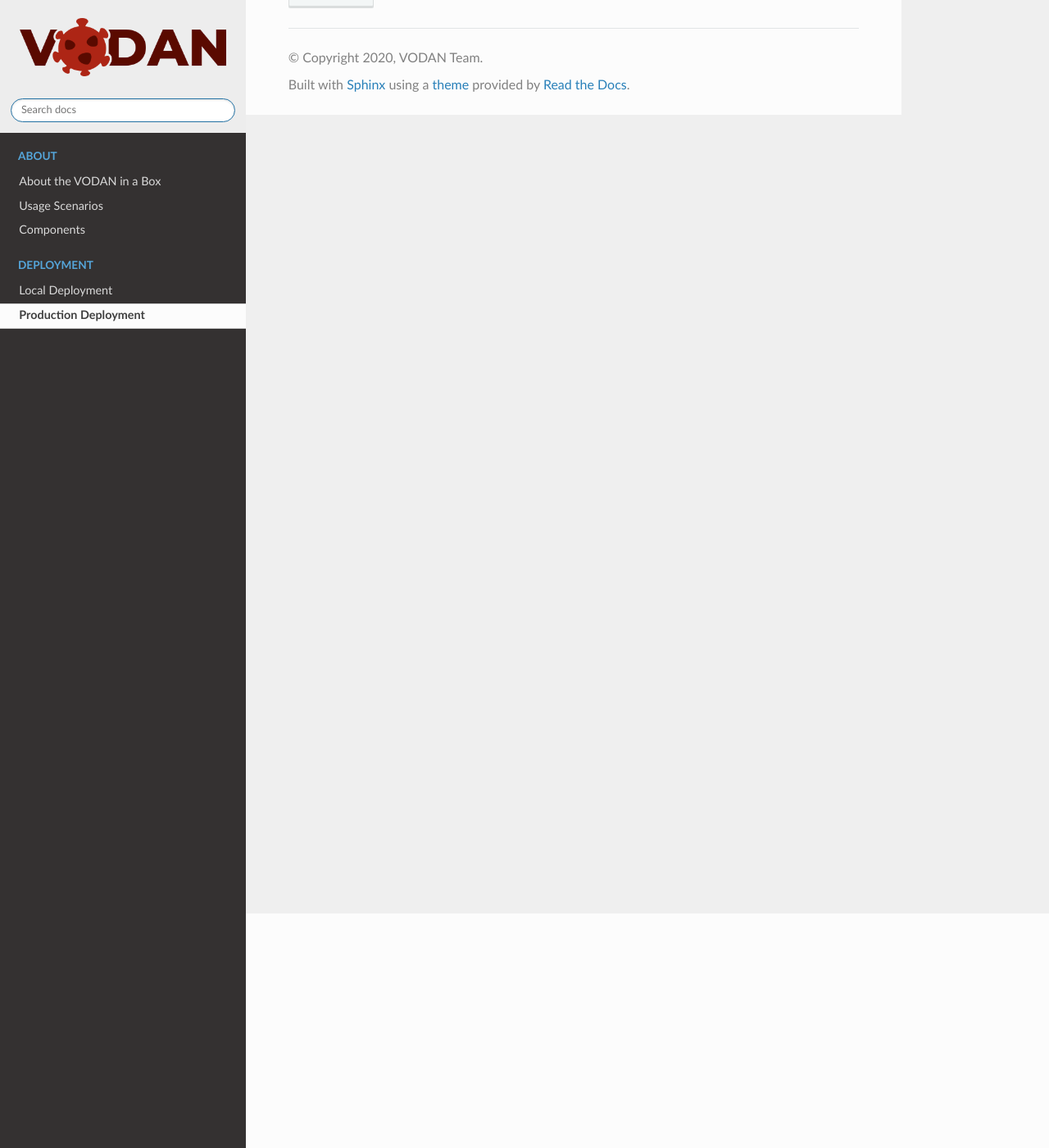
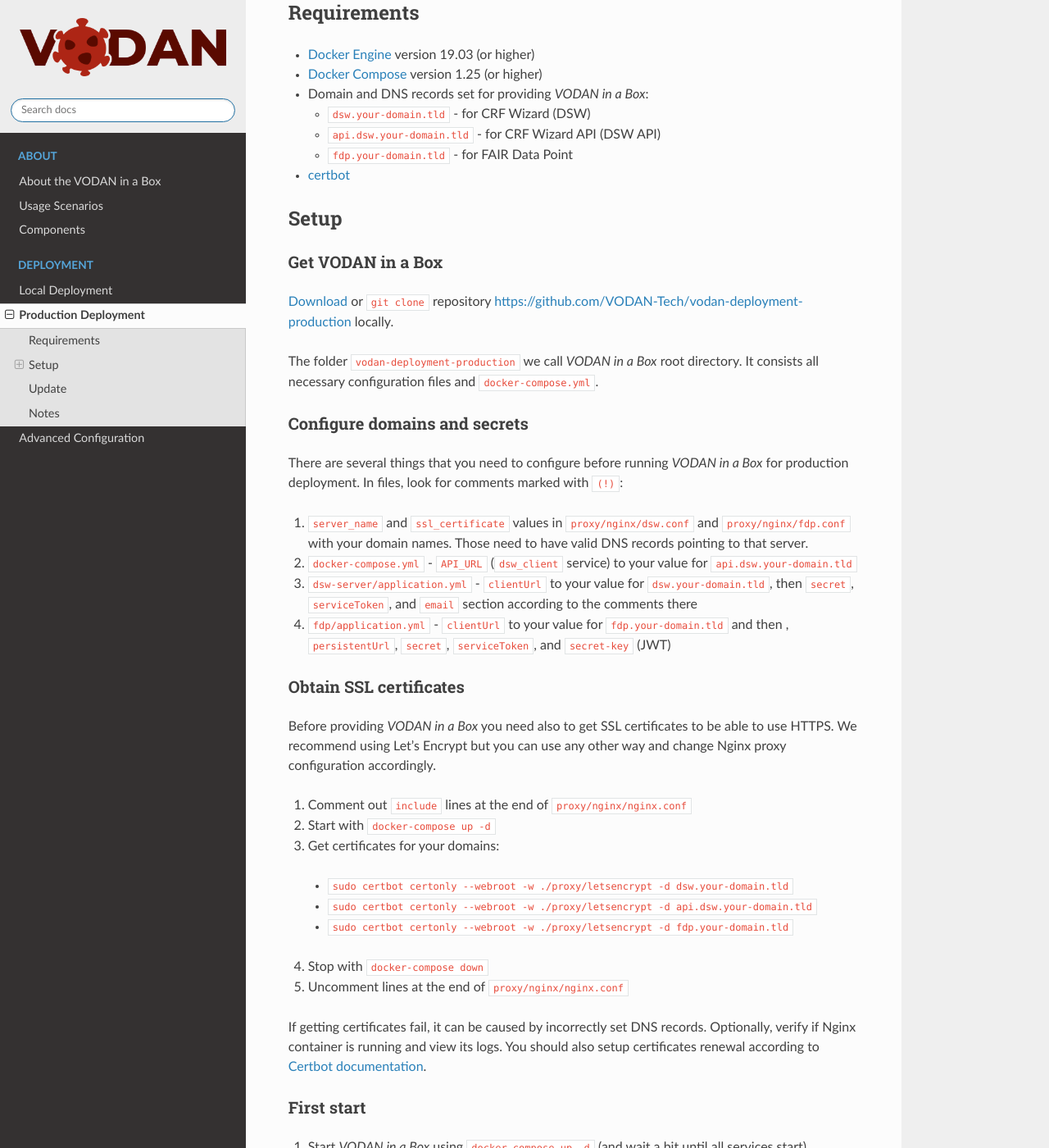
Before and after one commit to VODAN-Tech/docs, a Sphinx documentation site: the page built from docs/deployment/production-deployment.rst, in a window 1280 px wide and 1400 px high, scrolled down 286 px. Shown: the whole window at 82% size. Built offline with Sphinx 7.4.7 and the Read the Docs theme 2.0.0, drawn with Linux system fonts in a browser that asks for light colours; some of the changed text lies outside the part shown.

Commit message:
Initial deployment docs

```diff
--- a/docs/deployment/production-deployment.rst
+++ b/docs/deployment/production-deployment.rst
@@ -4,6 +4,99 @@
 Production Deployment
 *********************
 
-.. NOTE::
+.. IMPORTANT::
 
-   This part of documentation is currently **under development**.
+   This deployment is intended for production use. If you want to just test *VODAN in a Box* locally, visit :ref:`local-deployment`.
+
+Requirements
+============
+
+- `Docker Engine <https://docs.docker.com/get-docker/>`_ version 19.03 (or higher)
+- `Docker Compose <https://docs.docker.com/compose/install/>`_ version 1.25 (or higher)
+- Domain and DNS records set for providing *VODAN in a Box*:
+
+  - ``dsw.your-domain.tld`` - for CRF Wizard (DSW)
+  - ``api.dsw.your-domain.tld`` - for CRF Wizard API (DSW API)
+  - ``fdp.your-domain.tld`` - for FAIR Data Point
+
+- `certbot <https://certbot.eff.org>`_
+
+Setup
+=====
+
+Get VODAN in a Box
+------------------
+
+`Download <https://github.com/VODAN-Tech/vodan-deployment-production/archive/master.zip>`_ or ``git clone`` repository https://github.com/VODAN-Tech/vodan-deployment-production locally.
+
+The folder ``vodan-deployment-production`` we call *VODAN in a Box* root directory. It consists all necessary configuration files and ``docker-compose.yml``.
+
+Configure domains and secrets
+-----------------------------
+
+There are several things that you need to configure before running *VODAN in a Box* for production deployment. In files, look for comments marked with ``(!)``:
+
+1. ``server_name`` and ``ssl_certificate`` values in ``proxy/nginx/dsw.conf`` and ``proxy/nginx/fdp.conf`` with your domain names. Those need to have valid DNS records pointing to that server.
+2. ``docker-compose.yml`` -  ``API_URL`` (``dsw_client`` service) to your value for ``api.dsw.your-domain.tld``
+3. ``dsw-server/application.yml`` - ``clientUrl`` to your value for  ``dsw.your-domain.tld``, then ``secret``, ``serviceToken``, and ``email`` section according to the comments there
+4. ``fdp/application.yml`` - ``clientUrl`` to your value for ``fdp.your-domain.tld`` and then , ``persistentUrl``, ``secret``, ``serviceToken``, and ``secret-key`` (JWT)
+
+Obtain SSL certificates
+-----------------------
+
+Before providing *VODAN in a Box* you need also to get SSL certificates to be able to use HTTPS. We recommend using Let's Encrypt but you can use any other way and change Nginx proxy configuration accordingly.
+
+1. Comment out ``include`` lines at the end of ``proxy/nginx/nginx.conf``
+2. Start with ``docker-compose up -d``
+3. Get certificates for your domains:
+
+  - ``sudo certbot certonly --webroot -w ./proxy/letsencrypt -d dsw.your-domain.tld``
+  - ``sudo certbot certonly --webroot -w ./proxy/letsencrypt -d api.dsw.your-domain.tld``
+  - ``sudo certbot certonly --webroot -w ./proxy/letsencrypt -d fdp.your-domain.tld``
+
+4. Stop with ``docker-compose down``
+5. Uncomment lines at the end of ``proxy/nginx/nginx.conf``
+
+If getting certificates fail, it can be caused by incorrectly set DNS records. Optionally, verify if Nginx container is running and view its logs. You should also setup certificates renewal according to `Certbot documentation <https://certbot.eff.org/docs/using.html#renewing-certificates>`_.
+
+First start
+-----------
+
+1. Start *VODAN in a Box* using ``docker-compose up -d`` (and wait a bit until all services start).
+2. Navigate to ``dsw.your-domain.tld``, login using ``albert.einstein@example.com`` with password ``password`` and change default user accounts with strong passwords.
+3. Navigate to ``fdp.your-domain.tld`` and login again as ``albert.einstein@example.com`` and change default user accounts with strong passwords.
+4. In ``fdp.your-domain.tld``, create and publish catalog, dataset, and distribution representing CRF data based on your use case.
+5. Update ``submission-service/config.yml`` with UUID of your distribution from FDP and additionally with custom triple store SPARQL endpoint for submitting CRF data.
+6. Restart *VODAN in a Box* using ``docker-compose down`` and ``docker-compose up -d``.
+7. Verify setup by creating CRF, saving it, creating a report, and submitting a report.
+
+🎉 After this, your *VODAN in a Box* is ready to be used!
+
+For additional configuration options, see :ref:`configuration`.
+
+Update
+======
+
+1. Stop *VODAN in a Box*
+2. Overwrite configurations and ``docker-compose.yml`` or simply ``git pull``
+3. Check if there are new configuration values to be changed according to your setup (marked with ``(!)`` comments)
+4. Start *VODAN in a Box* again
+
+
+From root directory of ``vodan-deployment-production``:
+
+.. code-block:: shell
+
+   docker-compose down
+   git pull
+   docker-compose up -d
+
+
+Notes
+=====
+
+For more information about docker-compose and its options, visit `Docker documentation <https://docs.docker.com/compose/>`_.
+
+Various advanced deployment options of FAIR Data Point are well-described in `FAIR Data Point Reference Implementation Documentation <https://fairdatapoint.readthedocs.io>`_. Similarly, for more details about DSW which used as CRF Wizard, see `Data Stewardship Wizard documentation <https://docs.ds-wizard.org>`_.
+
+The main difference with respect to the :ref:`local-deployment` is the adding Nginx proxy, certificates, and other additional security.
--- a/docs/index.rst
+++ b/docs/index.rst
@@ -15,6 +15,7 @@
 
    deployment/local-deployment
    deployment/production-deployment
+   deployment/configuration
 
 
 Indices and tables
```
Also changed, not shown: docs/deployment/configuration.rst (added, +114 -0 lines), docs/deployment/local-deployment.rst (+44 -21 lines).
